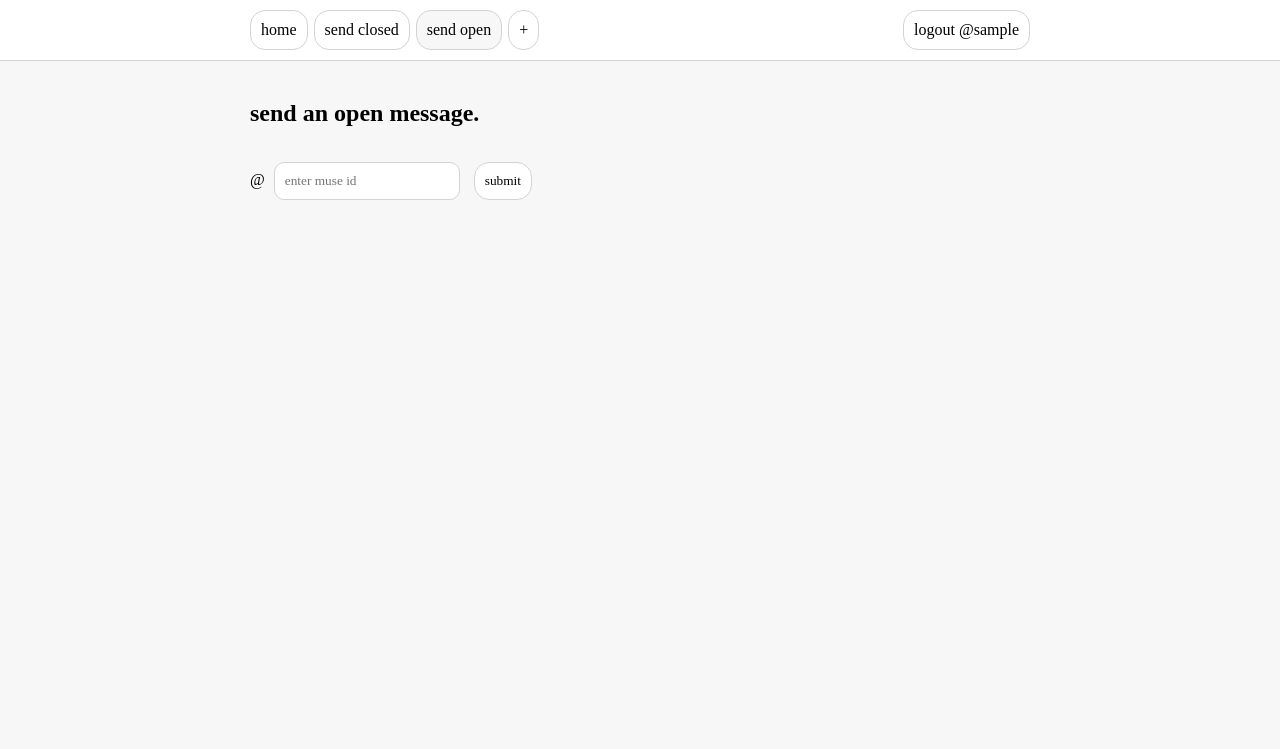
After one commit to ps-nithin/muse-at, a PHP site: page /open_logged_in.php in a window 1280 px wide. The commit adds this page. Shown: the top 749 px of the page. Run offline with PHP 8.4, Linux system fonts and the light colour scheme; the visitor is signed in with stand-in values (Sample User, id 1).

Commit message:
Add files via upload

```diff
--- a/get_user_a.php
+++ b/get_user_a.php
@@ -1,9 +1,11 @@
 <?php
 session_start();
+/*
 if(isset($_SESSION['loggedin']) && $_SESSION['loggedin']==true){
   header('location:get_user.php');
   exit;
 }
+*/
 require('mysql_conn.php');
 $receiver=strtolower(trim($_POST['receiver']));
 $receiver=filter_var($receiver,FILTER_SANITIZE_STRING);
@@ -25,7 +27,7 @@ if ($result->num_rows==0 or strlen($receiver)==0 or $row['delete_flag']==1 or $r
 <body>
 <div class="header_wrap">
 <div class="header_div">
-<div class="menu_item first_menu_item"><a href='open.php'>&lt; back</a></div>
+<div class="menu_item first_menu_item"><a href='open_logged_in.php'>&lt; back</a></div>
 </div></div>
 <div class="content_div"><div class="welcome"><h2>sending an open message<br>to @<?php echo $receiver?></h2></div>
 <form>
--- a/index.php
+++ b/index.php
@@ -27,7 +27,8 @@ if(isset($_SESSION['loggedin']) && $_SESSION['loggedin']==true){
   }?>
 </div></div>
 
-<div class="content_div"><div class="welcome"><h1>muse@</h1><p>1. create a muse id.<p>2. share your muse id with the world.<p>3. receive  messages from the world.<p><a href='http://play.google.com/store/apps/details?id=com.messaging.muse&pcampaignid=pcampaignidMKT-Other-global-all-co-prtnr-py-PartBadge-Mar2515-1'><img id='playstore' alt='Get it on Google Play' src='https://play.google.com/intl/en_us/badges/static/images/badges/en_badge_web_generic.png'/></a></p></div>
+<div class="content_div"><div class="welcome"><h1>muse@</h1><p>1. create a muse id.<p>2. share your muse id with the world.<p>3. receive  messages from the world.</div>
+<a href='http://play.google.com/store/apps/details?id=com.messaging.muse&pcampaignid=pcampaignidMKT-Other-global-all-co-prtnr-py-PartBadge-Mar2515-1'><img id='playstore' alt='Get it on Google Play' src='https://play.google.com/intl/en_us/badges/static/images/badges/en_badge_web_generic.png'/></a>
 </div>
 
 <div class="footer_div">
--- /dev/null
+++ b/open_logged_in.php
@@ -0,0 +1,52 @@
+<?php
+
+session_start();
+if(!isset($_SESSION['loggedin']) || $_SESSION['loggedin']!==true){
+    header('location:open.php');
+    exit;
+}
+require("mysql_conn.php");
+$username=$_SESSION['username'];
+?>
+<html>
+<meta name="viewport" content="width=device-width,initial-scale=1"/>
+<head>
+    <title>muse@ - open message</title>
+<link rel="stylesheet" type="text/css" href="style.css"/>
+</head>
+<body>
+<div class="header_wrap">
+<div class="header_div">
+<div class="menu_item first_menu_item"><a href="index.php">home</a>
+</div><div class="menu_item"><a href="muse.php">send closed</a>
+</div><div class="menu_item act_menu"><a href="open.php">send open</a>
+</div><div class="menu_item"><a href="settings.php">+</a>
+</div><div class='menu_item last_menu_item float_right'>
+    <a href='logout.php'>logout @<?php echo $username;?></a></div>
+</div></div>
+<div class="content_div">
+<div class="welcome"><h2>send an open message.</h2></div>
+<form class="content first_item" action="get_user_a.php" method="post">
+@&nbsp;<input class="input_text" type="text" name="receiver" placeholder="enter muse id" value="<?php
+if(isset($_GET['id'])){
+  echo $_GET['id'];
+}
+?>"</input>
+<input class="input_button" type="submit" value="submit">
+<div class="welcome">
+<?php
+if(isset($_GET['r']) && $_GET['r']==1){
+  echo "<p>message sent.";
+}else if(isset($_GET['r']) && $_GET['r']==0){
+  echo "<p>message not sent.";
+}else if(isset($_GET['r']) && $_GET['r']==2){
+  echo "<p>invalid muse id.";
+}else if(isset($_GET['r']) && $_GET['r']==3){
+  echo "<p>invalid sender details.";
+}
+?>
+</div>
+</form>
+</div>
+</body>
+</html>
```
Also changed, not shown: composer.json (added, +16 -0 lines), muse.php (+5 -2 lines), send_muse.php (+24 -0 lines), welcome.php (+4 -3 lines), write_muse.php (+25 -0 lines), write_muse_a.php (+24 -0 lines), 2 other files.
